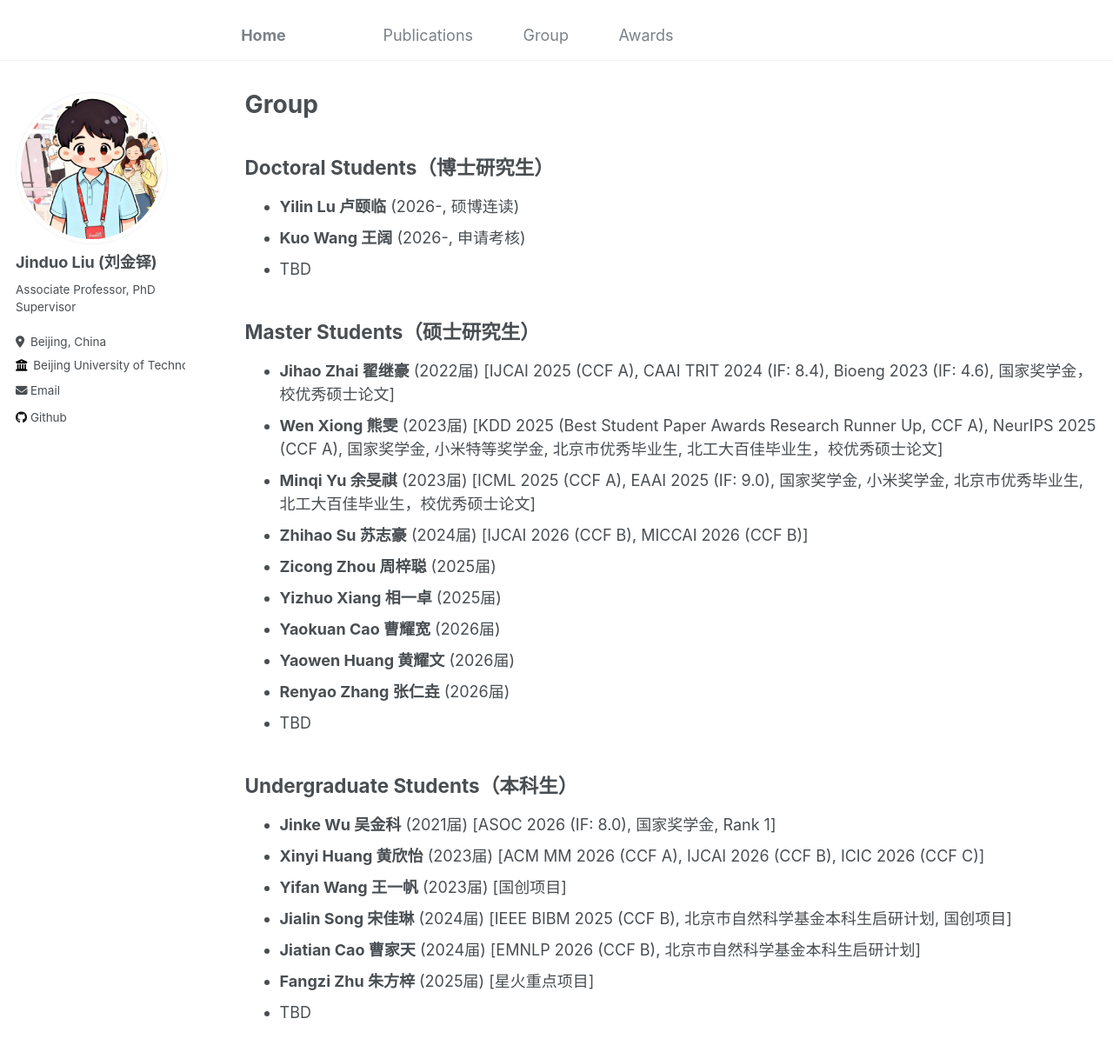
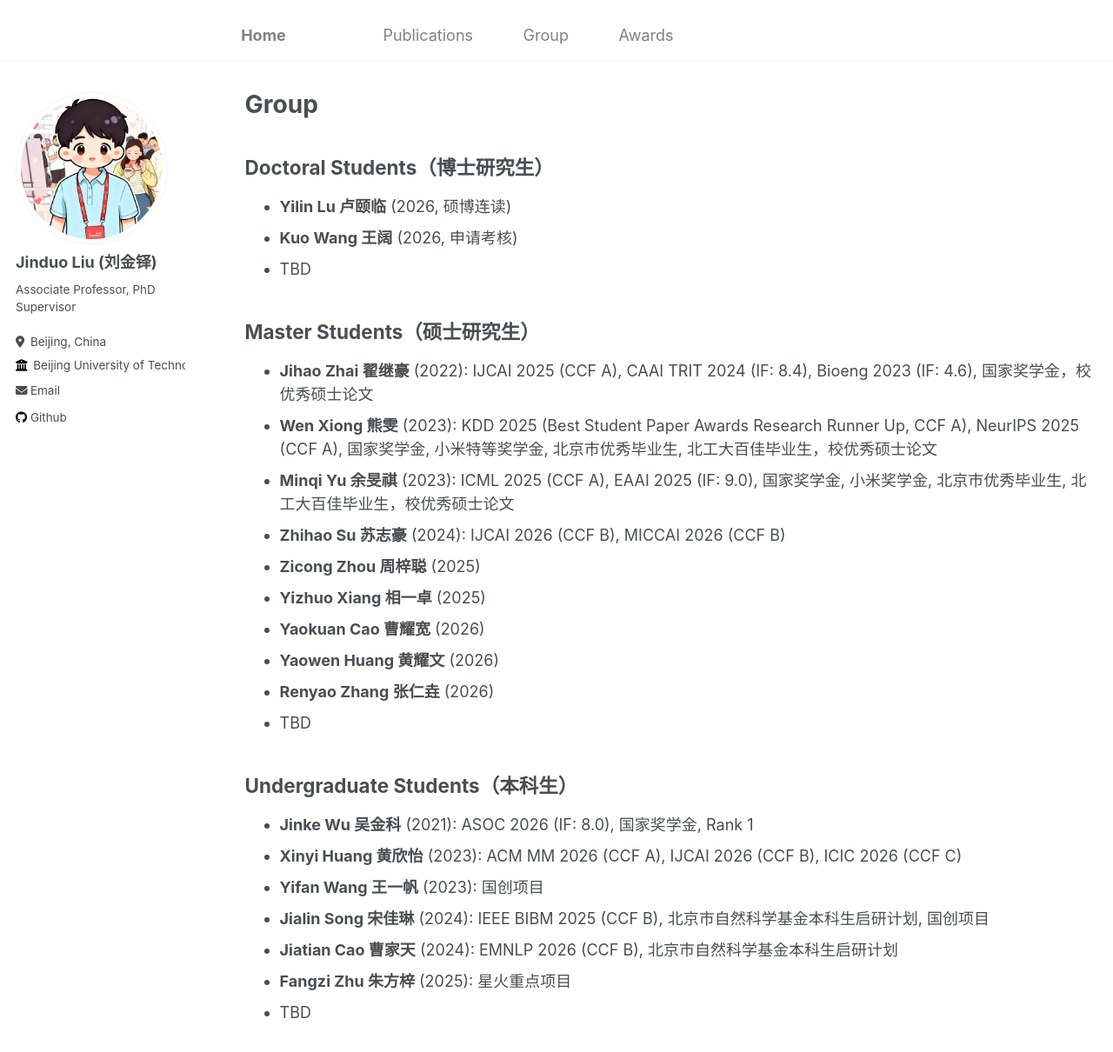
Before and after one commit to Duo67/duo067, a Jekyll site: the page built from _pages/students.md, in a window 1280 px wide and 1400 px high. Shown: the top 1210 px of the window at 87% size. Built offline with Jekyll 4.4.1, drawn with Linux system fonts in a browser that asks for light colours.

Commit message:
Update students.md

```diff
--- a/_pages/students.md
+++ b/_pages/students.md
@@ -10,28 +10,28 @@ redirect_from:
 {% include base_path %}
 
 ## Doctoral Students（博士研究生）
-- **Yilin Lu 卢颐临** (2026-, 硕博连读)
-- **Kuo Wang 王阔** (2026-, 申请考核)
+- **Yilin Lu 卢颐临** (2026, 硕博连读)
+- **Kuo Wang 王阔** (2026, 申请考核)
 - TBD
 
 ## Master Students（硕士研究生）
-- **Jihao Zhai 翟继豪** (2022届) [IJCAI 2025 (CCF A), CAAI TRIT 2024 (IF: 8.4), Bioeng 2023 (IF: 4.6), 国家奖学金，校优秀硕士论文]
-- **Wen Xiong 熊雯** (2023届) [KDD 2025 (Best Student Paper Awards Research Runner Up, CCF A), NeurIPS 2025 (CCF A), 国家奖学金, 小米特等奖学金, 北京市优秀毕业生, 北工大百佳毕业生，校优秀硕士论文]
-- **Minqi Yu 余旻祺** (2023届) [ICML 2025 (CCF A), EAAI 2025 (IF: 9.0), 国家奖学金, 小米奖学金, 北京市优秀毕业生, 北工大百佳毕业生，校优秀硕士论文]
-- **Zhihao Su 苏志豪** (2024届) [IJCAI 2026 (CCF B), MICCAI 2026 (CCF B)]
-- **Zicong Zhou 周梓聪** (2025届)
-- **Yizhuo Xiang 相一卓** (2025届)
-- **Yaokuan Cao 曹耀宽** (2026届)
-- **Yaowen Huang 黄耀文** (2026届)
-- **Renyao Zhang 张仁垚** (2026届)
+- **Jihao Zhai 翟继豪** (2022): IJCAI 2025 (CCF A), CAAI TRIT 2024 (IF: 8.4), Bioeng 2023 (IF: 4.6), 国家奖学金，校优秀硕士论文
+- **Wen Xiong 熊雯** (2023): KDD 2025 (Best Student Paper Awards Research Runner Up, CCF A), NeurIPS 2025 (CCF A), 国家奖学金, 小米特等奖学金, 北京市优秀毕业生, 北工大百佳毕业生，校优秀硕士论文
+- **Minqi Yu 余旻祺** (2023): ICML 2025 (CCF A), EAAI 2025 (IF: 9.0), 国家奖学金, 小米奖学金, 北京市优秀毕业生, 北工大百佳毕业生，校优秀硕士论文
+- **Zhihao Su 苏志豪** (2024): IJCAI 2026 (CCF B), MICCAI 2026 (CCF B)
+- **Zicong Zhou 周梓聪** (2025)
+- **Yizhuo Xiang 相一卓** (2025)
+- **Yaokuan Cao 曹耀宽** (2026)
+- **Yaowen Huang 黄耀文** (2026)
+- **Renyao Zhang 张仁垚** (2026)
 - TBD
 
 ## Undergraduate Students（本科生）
 
-- **Jinke Wu 吴金科** (2021届) [ASOC 2026 (IF: 8.0), 国家奖学金, Rank 1]
-- **Xinyi Huang 黄欣怡** (2023届) [ACM MM 2026 (CCF A), IJCAI 2026 (CCF B), ICIC 2026 (CCF C)]
-- **Yifan Wang 王一帆** (2023届) [国创项目]
-- **Jialin Song 宋佳琳** (2024届) [IEEE BIBM 2025 (CCF B), 北京市自然科学基金本科生启研计划, 国创项目]
-- **Jiatian Cao 曹家天** (2024届) [EMNLP 2026 (CCF B), 北京市自然科学基金本科生启研计划]
-- **Fangzi Zhu 朱方梓** (2025届) [星火重点项目]
+- **Jinke Wu 吴金科** (2021): ASOC 2026 (IF: 8.0), 国家奖学金, Rank 1
+- **Xinyi Huang 黄欣怡** (2023): ACM MM 2026 (CCF A), IJCAI 2026 (CCF B), ICIC 2026 (CCF C)
+- **Yifan Wang 王一帆** (2023): 国创项目
+- **Jialin Song 宋佳琳** (2024): IEEE BIBM 2025 (CCF B), 北京市自然科学基金本科生启研计划, 国创项目
+- **Jiatian Cao 曹家天** (2024): EMNLP 2026 (CCF B), 北京市自然科学基金本科生启研计划
+- **Fangzi Zhu 朱方梓** (2025): 星火重点项目
 - TBD
```
